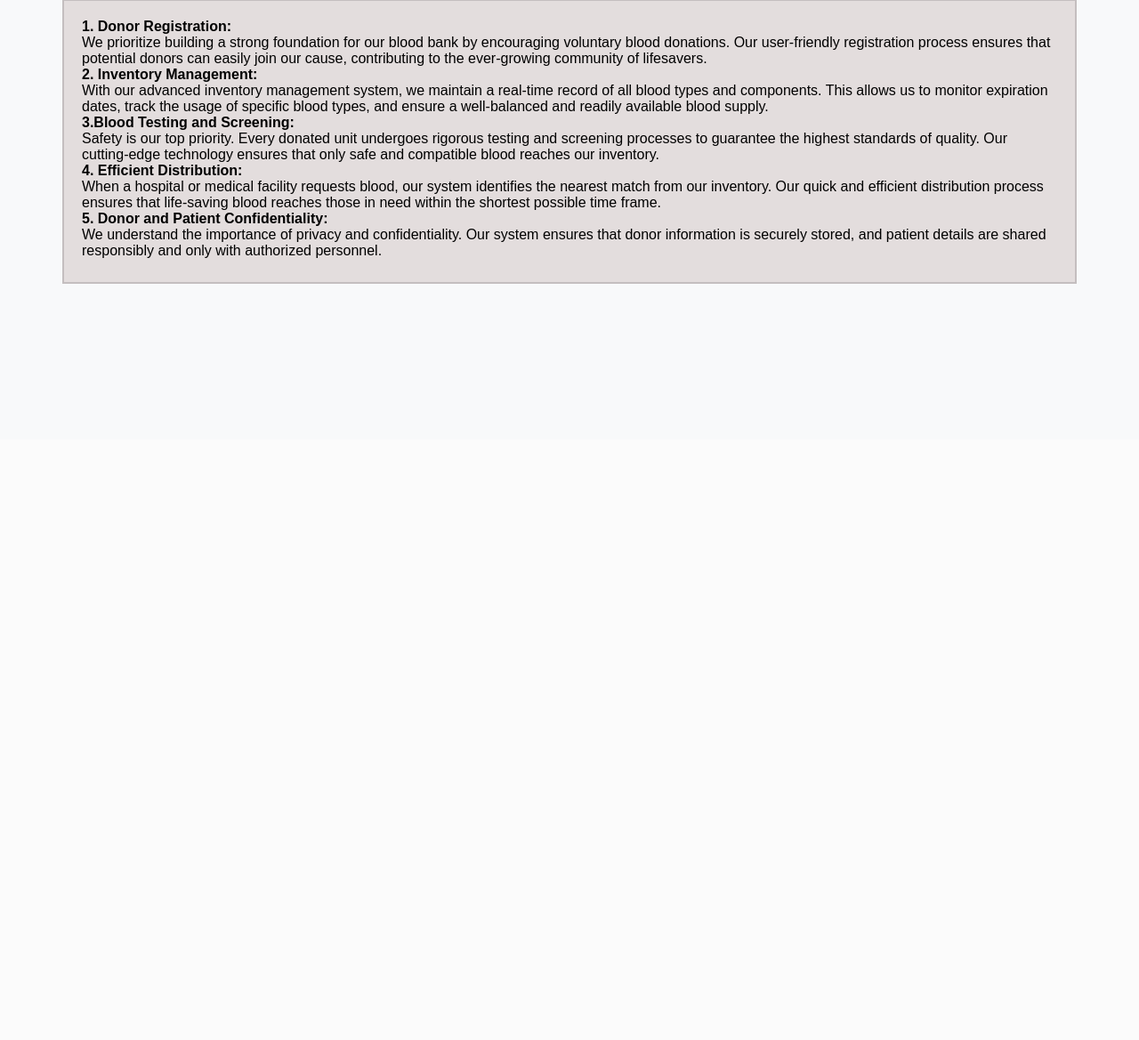
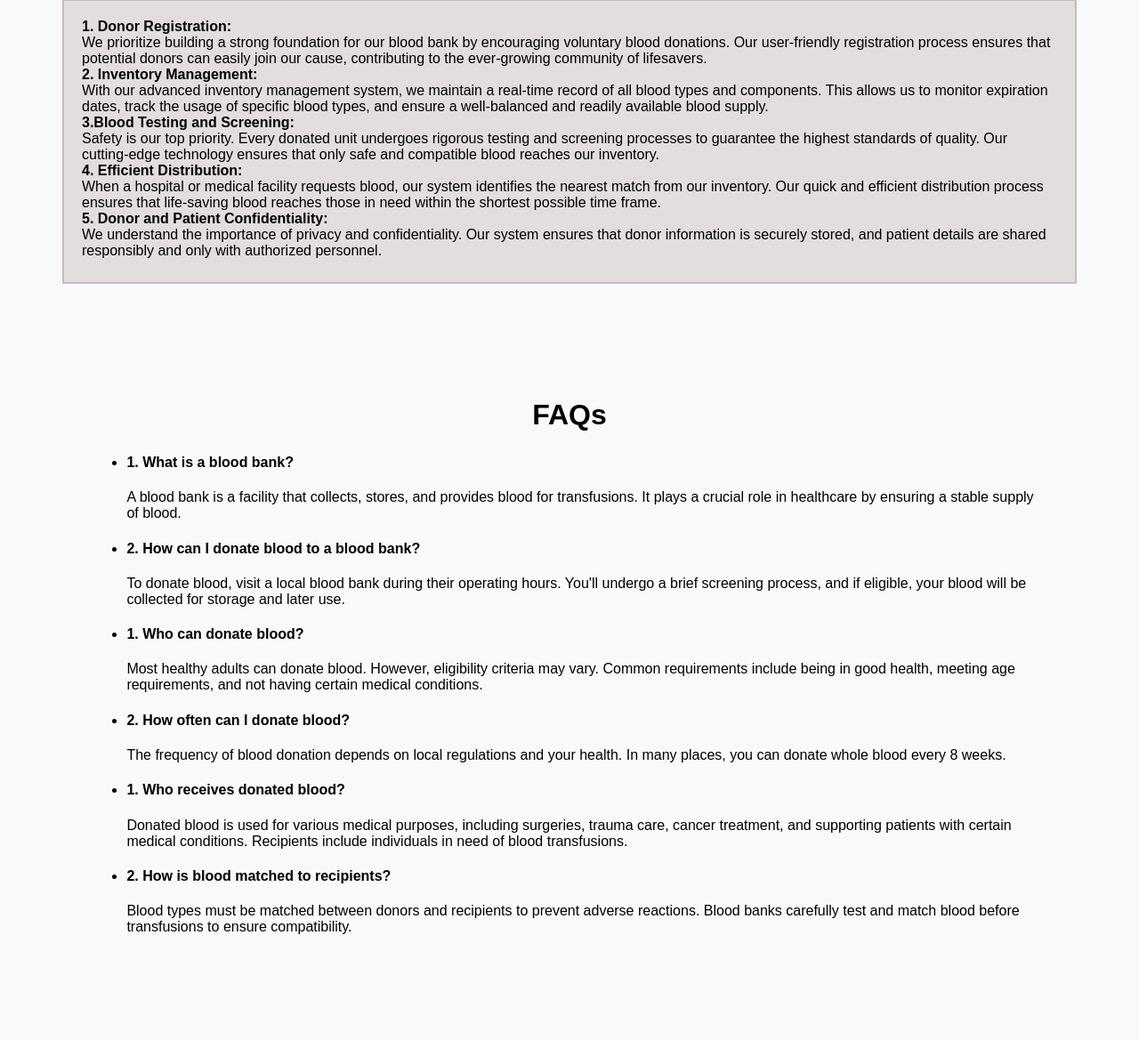
Before and after one commit to VidyaSinha/Blood_bank, a PHP site: page /about.html in a window 1280 px wide. Shown: the part 306-1475 px from the top of the page at 89% size. Before the commit the page ends 625 px from the top, so only its background shows below. Run offline with PHP 8.4, Linux system fonts and the light colour scheme; some web fonts are replaced.

Commit message:
about updated

```diff
--- a/about.css
+++ b/about.css
@@ -112,3 +112,12 @@ padding:20px;
     padding: 20px;
     margin: 0 70px;
 }
+
+.faq{
+    padding:8%;
+    /* margin-top: 5%; */
+}
+.faq h2{
+   text-align: center;
+   font-size: xx-large;
+}
--- a/about.html
+++ b/about.html
@@ -44,5 +44,61 @@ When a hospital or medical facility requests blood, our system identifies the ne
 
 We understand the importance of privacy and confidentiality. Our system ensures that donor information is securely stored, and patient details are shared responsibly and only with authorized personnel.
     </div>
+
+    <div class="faq">
+        <h2>FAQs</h2>
+
+
+        <ul>
+            <li>
+                <h4>1. What is a blood bank?</h4>
+                <p>A blood bank is a facility that collects, stores, and provides blood for transfusions. It plays a crucial role in healthcare by ensuring a stable supply of blood.</p>
+            </li>
+
+            <li>
+                <h4>2. How can I donate blood to a blood bank?</h4>
+                <p>To donate blood, visit a local blood bank during their operating hours. You'll undergo a brief screening process, and if eligible, your blood will be collected for storage and later use.</p>
+            </li>
+
+            <!-- Add more blood bank FAQs as needed -->
+
+        </ul>
+
+
+
+        <ul>
+            <li>
+                <h4>1. Who can donate blood?</h4>
+                <p>Most healthy adults can donate blood. However, eligibility criteria may vary. Common requirements include being in good health, meeting age requirements, and not having certain medical conditions.</p>
+            </li>
+
+            <li>
+                <h4>2. How often can I donate blood?</h4>
+                <p>The frequency of blood donation depends on local regulations and your health. In many places, you can donate whole blood every 8 weeks.</p>
+            </li>
+
+            <!-- Add more blood donation FAQs as needed -->
+
+        </ul>
+
+
+
+        <ul>
+            <li>
+                <h4>1. Who receives donated blood?</h4>
+                <p>Donated blood is used for various medical purposes, including surgeries, trauma care, cancer treatment, and supporting patients with certain medical conditions. Recipients include individuals in need of blood transfusions.</p>
+            </li>
+
+            <li>
+                <h4>2. How is blood matched to recipients?</h4>
+                <p>Blood types must be matched between donors and recipients to prevent adverse reactions. Blood banks carefully test and match blood before transfusions to ensure compatibility.</p>
+            </li>
+
+
+
+        </ul>
+
+    </div>
+
 </body>
 </html>
```
